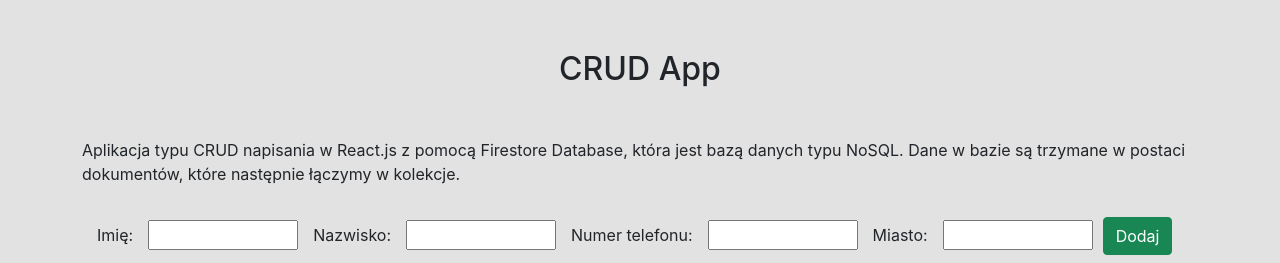
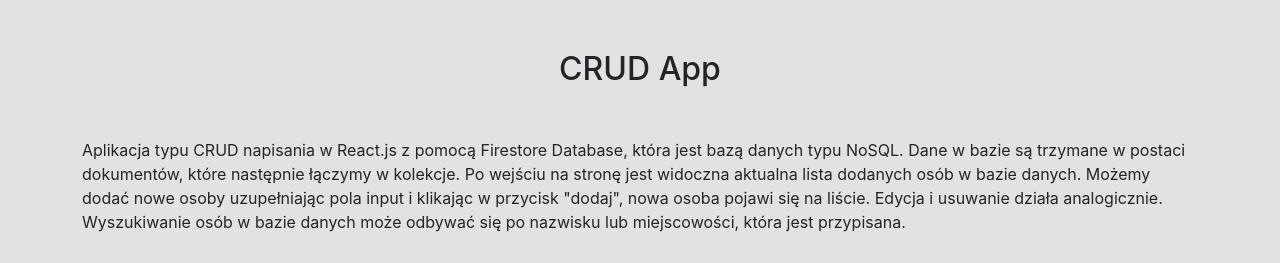
Before and after one commit to kamilmuzyka91/symmetrical-tribble, a React (Create React App) app: page / in a window 1280 px wide. Shown: the top 263 px of the page. Built offline with nearby package versions, Linux system fonts and the light colour scheme; no server answers; the database is empty.

Commit message:
add comment

```diff
--- a/src/App.js
+++ b/src/App.js
@@ -98,7 +98,10 @@
     <div className='container'>
       <h2>CRUD App</h2>
       <p>Aplikacja typu CRUD napisania w React.js z pomocą Firestore Database, która jest bazą danych typu NoSQL. Dane w bazie są trzymane w postaci dokumentów, które następnie łączymy w kolekcje.
+      Po wejściu na stronę jest widoczna aktualna lista dodanych osób w bazie danych.
 
+      Możemy dodać nowe osoby uzupełniając pola input i klikając w przycisk "dodaj", nowa osoba pojawi się na liście.
+      Edycja i usuwanie działa analogicznie. Wyszukiwanie osób w bazie danych może odbywać się po nazwisku lub miejscowości, która jest przypisana.
       </p>
       <div>
       <div className="hoverClass">
```
